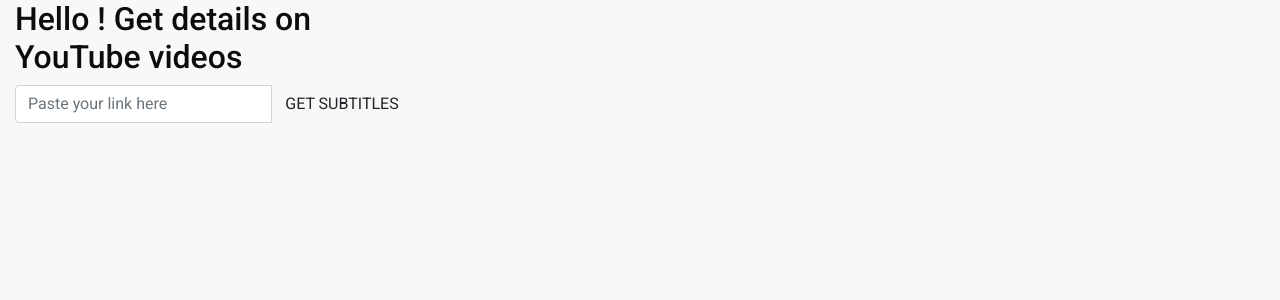
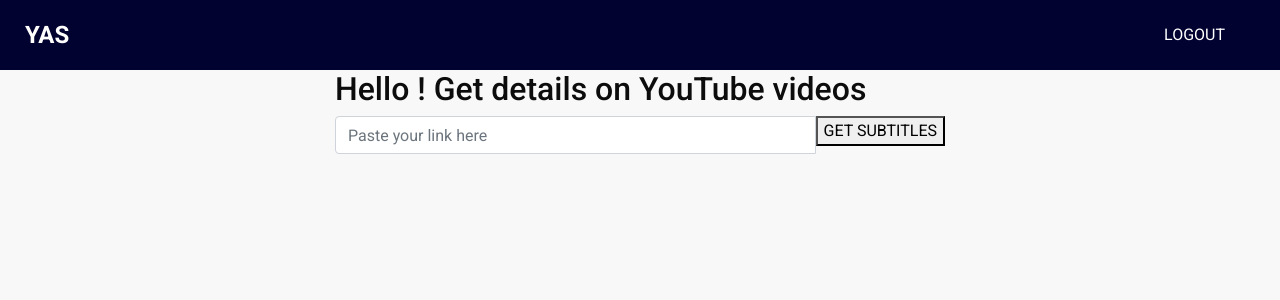
Before and after one commit to roshinirs/flaskapp, a Flask app: template routes/templates/index.html in a window 1280 px wide. Shown: the top 300 px of the page. Run offline with Flask 3, Linux system fonts and the light colour scheme; the template is opened without the code that fills it, so the values that code supplies are empty; some libraries are stand-ins or nearby versions.

Commit message:
frontend changes

```diff
--- a/routes/templates/home.html
+++ b/routes/templates/home.html
@@ -11,7 +11,7 @@
                   Suite
                 </h1>
                 <p>
-                  Summarize and analysis the youtube video which burden you in
+                  Summarize and analysis the YouTube video which burden you in
                   knowledge transfer
                 </p>
                 <div class="btn-box">
@@ -31,8 +31,6 @@
             </div>
           </div>
         </div>
-        <!-- </div>
-        </div> -->
       </section>
       <!-- end slider section -->
     </div>
--- a/routes/templates/index.html
+++ b/routes/templates/index.html
@@ -1,18 +1,40 @@
 {% extends "base.html" %} {% block head %} {{ super() }}
 {% endblock %}{% block content %}
+<div class="hero_area">
+      <!-- header section strats -->
+      <header class="header_section">
+        <div class="container-fluid">
+          <nav class="navbar navbar-expand-lg custom_nav-container">
+            <a class="navbar-brand" href="{{ url_for('auth.index') }}">
+              <span>YAS</span>
+            </a>
+
+            <div class="collapse navbar-collapse" id="navbarSupportedContent">
+              <ul class="navbar-nav ml-auto">
+                <li class="nav-item">
+                  <a class="nav-link" href="{{ url_for('auth.logout') }}">LogOut</a>
+                </li>
+              </ul>
+            </div>
+          </nav>
+        </div>
+      </header>
+      <!-- end header section -->
+    </div>
+
 	<div class="container-fluid" id="wrapper">
 
 			<div class="row">
-				<div class="col-lg-4 col-lg-offset-4" id="content">
+				<div class="col-md-8 col-lg-6 mx-auto" id="content">
 					<h2>{{ "Hello " ~ username ~ "!" }} Get details on YouTube videos</h2>
 
 					<form action="{{ url_for('get_subtitles') }}" method="POST" role="form">
 
-						<div class="form-group">
+						<div class="form_container">
 							<div class="input-group">
 							  <input name="video_link" type="text" class="form-control" placeholder="Paste your link here" aria-label="video_link" aria-describedby="add-btn">
-							  <span class="input-group-btn">
-								  <button type="submit" class="btn btn-default" id="video_link">GET SUBTITLES</button>
+							  <span class="btn_box">
+								  <button type="submit"  id="video_link">GET SUBTITLES</button>
 							  </span>
 							</div>
 						</div>
@@ -21,12 +43,12 @@
 						{% for text in output|reverse %}
 							<li class="list-group-item">
 								{{ text._id }}<p><p> {{ text.Transcript }}
-                                <div class="btn-group">
+                                <div class="btn_box">
                                     <a type="button" href="{{ url_for('get_summary', video_id = text._id) }}" class="btn btn-warning">
                                         SUMMARIZE
                                     </a>
                                 </div>
-                                <div class="btn-group">
+                                <div class="btn_box">
                                     <a type="button" href="{{ url_for('analyze_sentiment', video_id = text._id) }}" class="btn btn-warning">
                                         ANALYZE
                                     </a>
--- a/services/routeservice.py
+++ b/services/routeservice.py
@@ -1,4 +1,4 @@
-from flask import jsonify, redirect, url_for
+from flask import jsonify, redirect, url_for, render_template
 from transformers import pipeline
 from youtube_transcript_api import YouTubeTranscriptApi, TranscriptsDisabled, VideoUnavailable, NoTranscriptFound
 from server.server import obj
@@ -51,11 +51,11 @@ class YoutubeService:
         response = jsonify({"Message": "summary added"})
         print(response)
         text = obj.dbconnect.output.find_one({'_id': video_id})
-        return jsonify(({"Summary": f"{text['Summary']}"}))
+        return render_template('summary.html', summary=f"{text['Summary']}")
 
     def analyze_sentiment(self, video_id):
         text = obj.dbconnect.output.find_one({'_id': video_id})
         classifier = pipeline("sentiment-analysis")
         results = classifier(text['Summary'])
         sentiment = results[0]['label']
-        return jsonify({"sentiment": sentiment, "word count": len(text['Transcript'])})
+        return render_template('analyze.html', sentiment=sentiment, wordcount=len(text['Transcript']))
```
Also changed, not shown: routes/templates/analyze.html (added, +28 -0 lines), routes/templates/summary.html (added, +61 -0 lines).
